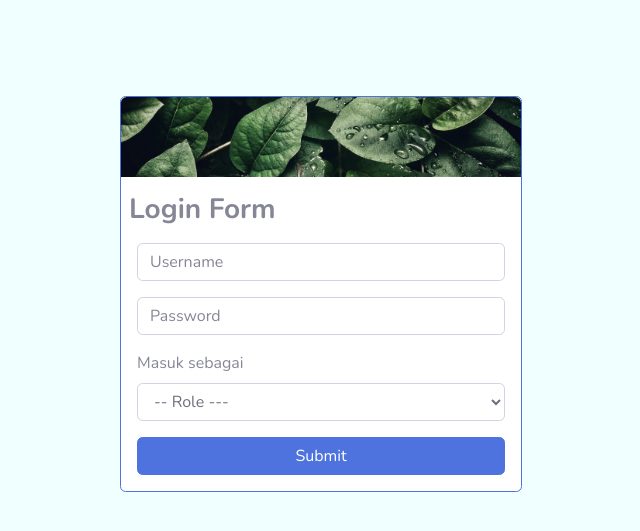
After one commit to yusufseptian/sia-smarigo, a CodeIgniter 4 app: template app/Views/templates/login.php in a window 1280 px wide. The commit adds this page. Shown: the top 531 px of the page, without its empty margins (319-959 px from the left). Run offline with PHP 8.4 and a stand-in for CodeIgniter, Linux system fonts and the light colour scheme; the template is opened without the code that fills it, so the values that code supplies are empty; some libraries are stand-ins or nearby versions.

Commit message:
login siap guna

```diff
--- a/app/Views/admin/siswa/index.php
+++ b/app/Views/admin/siswa/index.php
@@ -187,7 +187,7 @@
                         <div class="col-6">
                             <div class="form-group">
                                 <label>Username</label>
-                                <input name="username" class="form-control" value="<?= $value['username'] ?>" placeholder="username" required>
+                                <input name="Username" class="form-control" value="<?= $value['username'] ?>" placeholder="Username" required>
                             </div>
                         </div>
                     </div>
--- /dev/null
+++ b/app/Views/templates/login.php
@@ -0,0 +1,61 @@
+<!DOCTYPE html>
+<html lang="en">
+
+<head>
+
+    <meta charset="utf-8">
+    <meta http-equiv="X-UA-Compatible" content="IE=edge">
+    <meta name="viewport" content="width=device-width, initial-scale=1, shrink-to-fit=no">
+    <meta name="description" content="">
+    <meta name="author" content="">
+
+    <title><?= $title ?> | <?= $sub_title ?></title>
+
+    <!-- Custom fonts for this template-->
+    <link href="<?php base_url() ?>/assets/vendor/fontawesome-free/css/all.min.css" rel="stylesheet" type="text/css">
+    <link href="https://fonts.googleapis.com/css?family=Nunito:200,200i,300,300i,400,400i,600,600i,700,700i,800,800i,900,900i" rel="stylesheet">
+
+    <!-- Custom styles for this template-->
+    <link href="<?php base_url() ?>/assets/css/sb-admin-2.min.css" rel="stylesheet">
+
+    <!-- Custom styles for this page -->
+    <link href="<?php base_url() ?>/assets/vendor/datatables/dataTables.bootstrap4.min.css" rel="stylesheet">
+
+</head>
+
+<body style="background-color: azure;">
+
+    <!-- Page Wrapper -->
+    <div id="wrapper">
+        <div class="container-fluid mt-5">
+            <div class="d-flex justify-content-center">
+                <div class="row bg-white  mt-5 border border-primary rounded pb-3">
+                    <div class="col-12 p-0 text-black">
+                        <img src="<?= base_url('assets/img/bg-login.jpg') ?>" class="img-fluid w-100 mb-3 rounded-top" style="height: 80px; object-fit: cover;">
+                        <h3 class="mx-2 mb-3 font-weight-bold">Login Form</h3>
+                        <form action="" style="width: 400px;" class="px-3">
+                            <div class="form-group">
+                                <!-- <label for="txtUsername">Username</label> -->
+                                <input type="email" class="form-control" id="txtUsername" placeholder="Username">
+                            </div>
+                            <div class="form-group">
+                                <!-- <label for="txtPw">Password</label> -->
+                                <input type="password" class="form-control" id="txtPw" placeholder="Password">
+                            </div>
+                            <div class="form-group">
+                                <label for="role">Masuk sebagai</label>
+                                <select class="form-control" id="role">
+                                    <option value="" selected>-- Role ---</option>
+                                    <option value="">.....</option>
+                                </select>
+                            </div>
+                            <button type="submit" class="btn btn-primary w-100">Submit</button>
+                        </form>
+                    </div>
+                </div>
+            </div>
+        </div>
+    </div>
+</body>
+
+</html>
--- a/app/Views/templates/sidebar.php
+++ b/app/Views/templates/sidebar.php
@@ -79,7 +79,7 @@
 
 
     <li class="nav-item">
-        <a class="nav-link" href="">
+        <a class="nav-link" href="<?= base_url('auth') ?>">
             <i class="fas fa-sign-out-alt"></i>
             <span>Log Out</span></a>
     </li>
```
Also changed, not shown: app/Controllers/Auth.php (added, +15 -0 lines), public/assets/img/bg-login.jpg (added).
